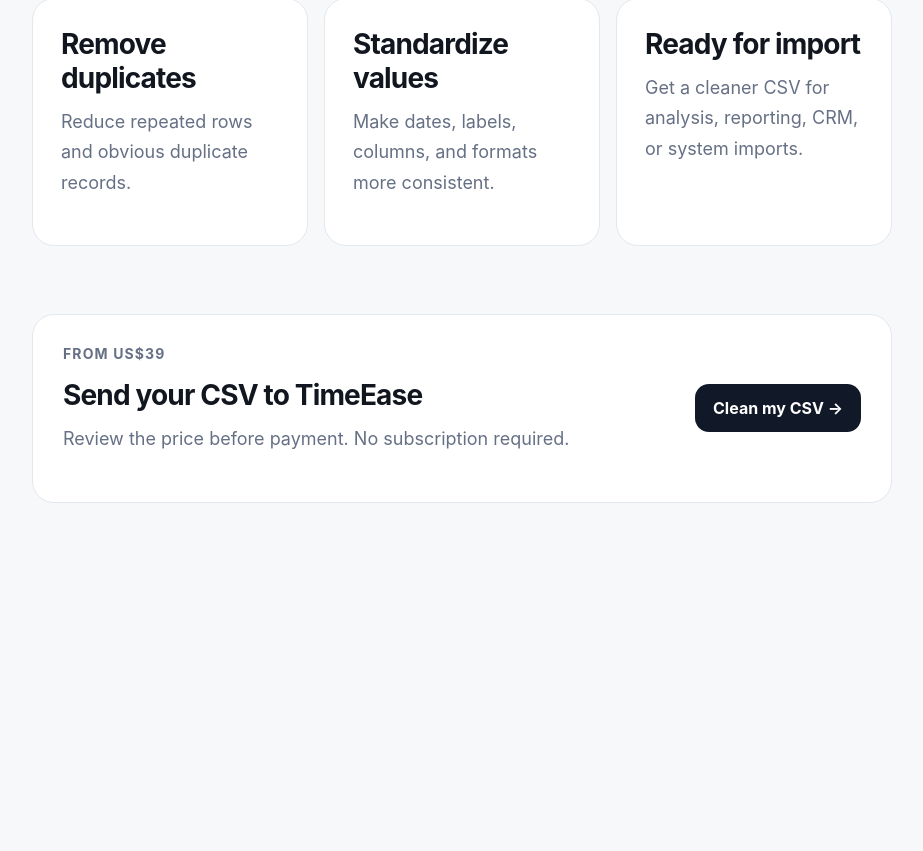
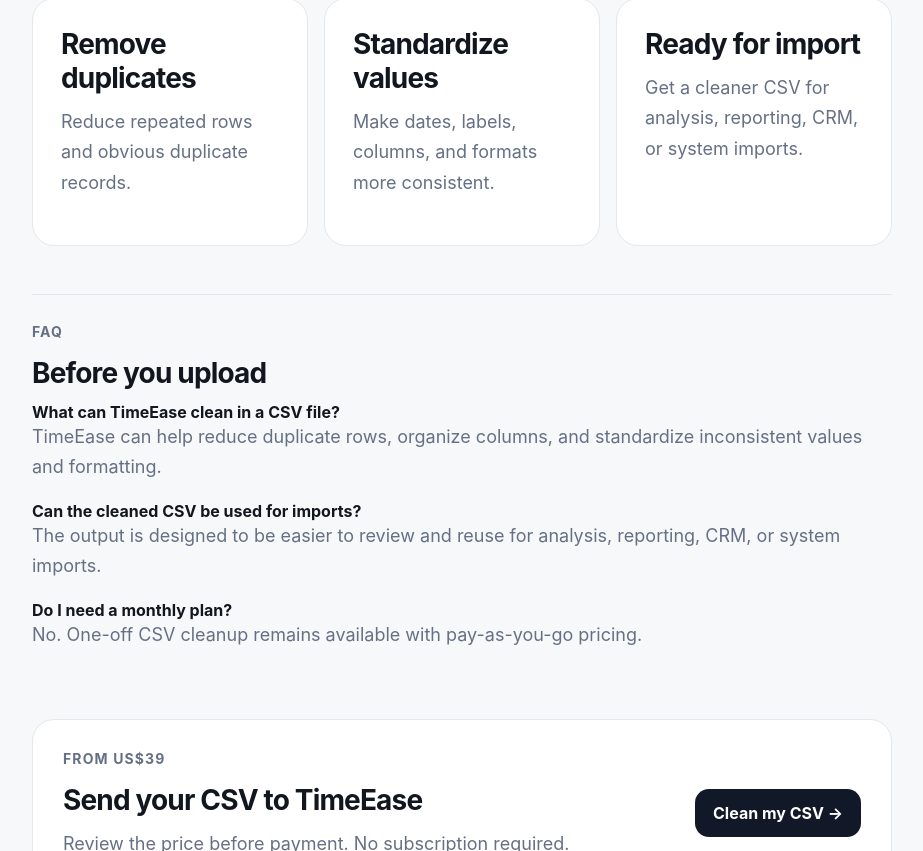
Before and after one commit to goplanetdigital/timeease-web, a Next.js app: page /csv-cleanup in a window 1280 px wide. Shown: the part 453-1304 px from the top of the page, without its empty margins (178-1101 px from the left). Before the commit the page ends 1068 px from the top, so only its background shows below. Built offline with nearby package versions, Linux system fonts and the light colour scheme.

Commit message:
Add FAQ schema to csv-cleanup

```diff
--- a/app/csv-cleanup/page.tsx
+++ b/app/csv-cleanup/page.tsx
@@ -7,9 +7,26 @@ export const metadata: Metadata = {
   alternates: { canonical: "/csv-cleanup" },
 };
 
+const faqItems = [
+  ["What can TimeEase clean in a CSV file?", "TimeEase can help reduce duplicate rows, organize columns, and standardize inconsistent values and formatting."],
+  ["Can the cleaned CSV be used for imports?", "The output is designed to be easier to review and reuse for analysis, reporting, CRM, or system imports."],
+  ["Do I need a monthly plan?", "No. One-off CSV cleanup remains available with pay-as-you-go pricing."],
+];
+
 export default function CsvCleanupPage() {
+  const faqSchema = {
+    "@context": "https://schema.org",
+    "@type": "FAQPage",
+    mainEntity: faqItems.map(([question, answer]) => ({
+      "@type": "Question",
+      name: question,
+      acceptedAnswer: { "@type": "Answer", text: answer },
+    })),
+  };
+
   return (
     <main className="page-shell article-shell">
+      <script type="application/ld+json" dangerouslySetInnerHTML={{ __html: JSON.stringify(faqSchema) }} />
       <Link className="back-link" href="/">← Back to TimeEase</Link>
 
       <section className="page-header">
@@ -22,29 +39,25 @@ export default function CsvCleanupPage() {
       </section>
 
       <section className="grid">
-        <article className="card">
-          <h2>Remove duplicates</h2>
-          <p>Reduce repeated rows and obvious duplicate records.</p>
-        </article>
-        <article className="card">
-          <h2>Standardize values</h2>
-          <p>Make dates, labels, columns, and formats more consistent.</p>
-        </article>
-        <article className="card">
-          <h2>Ready for import</h2>
-          <p>Get a cleaner CSV for analysis, reporting, CRM, or system imports.</p>
-        </article>
+        <article className="card"><h2>Remove duplicates</h2><p>Reduce repeated rows and obvious duplicate records.</p></article>
+        <article className="card"><h2>Standardize values</h2><p>Make dates, labels, columns, and formats more consistent.</p></article>
+        <article className="card"><h2>Ready for import</h2><p>Get a cleaner CSV for analysis, reporting, CRM, or system imports.</p></article>
+      </section>
+
+      <section className="article-section">
+        <div className="eyebrow">FAQ</div>
+        <h2>Before you upload</h2>
+        {faqItems.map(([question, answer]) => (
+          <div key={question}>
+            <strong>{question}</strong>
+            <p>{answer}</p>
+          </div>
+        ))}
       </section>
 
       <section className="cta-panel">
-        <div>
-          <div className="eyebrow">From US$39</div>
-          <h2>Send your CSV to TimeEase</h2>
-          <p>Review the price before payment. No subscription required.</p>
-        </div>
-        <Link className="button primary" href="/upload">
-          Clean my CSV →
-        </Link>
+        <div><div className="eyebrow">From US$39</div><h2>Send your CSV to TimeEase</h2><p>Review the price before payment. No subscription required.</p></div>
+        <Link className="button primary" href="/upload">Clean my CSV →</Link>
       </section>
     </main>
   );
```
